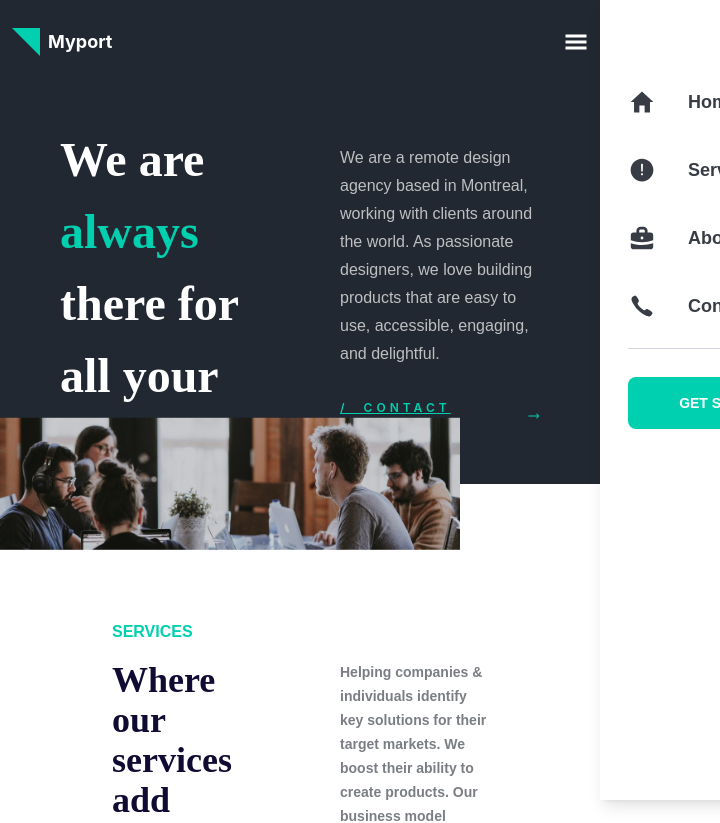
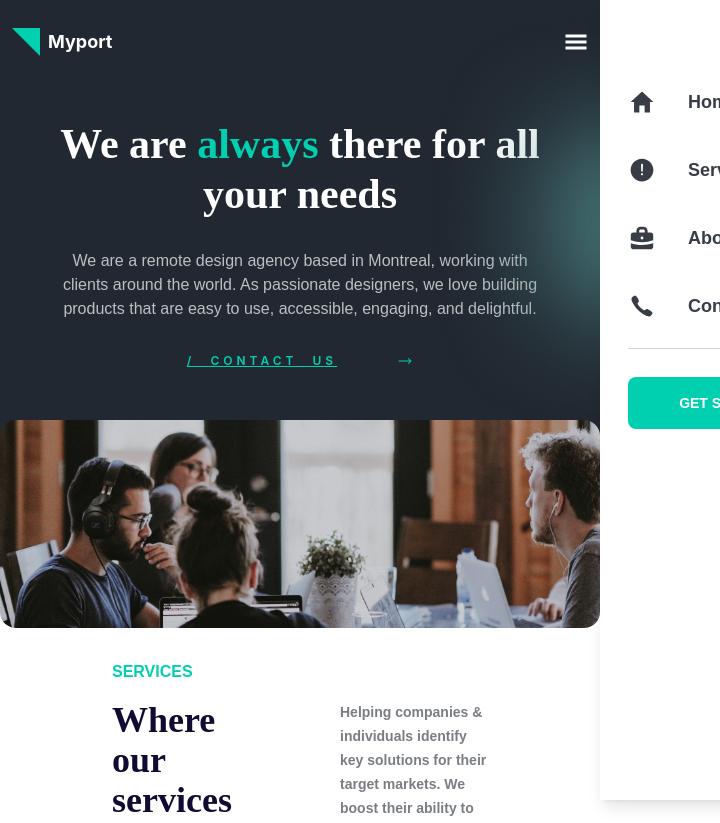
Before and after one commit to muneebkhan-dev/Agency-Website, a React (Vite) app: page / in a window 600 px wide. Shown: the top 823 px of the page, 720 px wide, since content can reach past the window. Built offline with nearby package versions, Linux system fonts and the light colour scheme.

Commit message:
hero section was made responsive

```diff
--- a/src/Pages/Home/Components/Hero.jsx
+++ b/src/Pages/Home/Components/Hero.jsx
@@ -4,27 +4,48 @@ import { HiArrowLongRight } from "react-icons/hi2"
 const Hero = () => {
   return (
     <section className='relative flex bg-[#222831]'>
-      <div className=" mx-auto relative min-h-100">
-      <div className='max-w-7xl px-15 mx-auto mt-10 w-full flex text-[#FFFFFF] gap-20'>
-        <div className='w-1/2'>
-          <h1 className="text-5xl leading-18 font-playfair font-semibold">We are <span className="text-[#00D0B0]">always</span> there for all your needs</h1>
-        </div>
-        <div className='w-1/2 flex flex-col my-5 gap-8'>
-          <div className="font-dm font-medium text-base leading-7 text-white/70">
-            We are a remote design agency based in Montreal, working with
-            clients around the world. As passionate designers, we love building
-            products that are easy to use, accessible, engaging, and delightful.
+      <div className='cont-1 relative min-h-110 md:min-h-110 lg:min-h-105 mx-auto'>
+        <div className='hero-sec max-w-7xl px-8 lg:px-15 mx-auto mt-5 md:mt-13 lg:mt-10 w-full flex items-center md:text-center lg:text-start flex-col lg:flex-row text-[#FFFFFF] md:gap-2 lg:gap-20'>
+          <div className='w-full md:2/3 lg:w-1/2'>
+            <h1 className='heading text-4xl md:text-5xl lg:text-6xl leading-10 md:leading-15 lg:leading-17 font-playfair font-semibold '>
+              We are <span className='text-[#00D0B0]'>always</span> there for
+              all your needs
+            </h1>
           </div>
-          <div className="flex items-center gap-15">
-            <span className="[word-spacing:8px] text-[#00D0B0] text-xs font-semibold tracking-[4px] uppercase underline">/ CONTACT US</span>
-            <HiArrowLongRight className="text-[#00D0B0]" />
+          <div className=' md:w-2/3 lg:w-1/2 flex flex-col my-5 gap-8 md:gap-10'>
+            <div className='para-1 font-dm font-medium text-sm md:text-base lg:text-base leading-6 lg:leading-7 text-white/70'>
+              We are a remote design agency based in Montreal, working with
+              clients around the world. As passionate designers, we love
+              building products that are easy to use, accessible, engaging, and
+              delightful.
+            </div>
+            <div className='button flex items-center justify-start md:justify-center lg:justify-start gap-15'>
+              <span className='[word-spacing:8px] text-[#00D0B0] text-xs font-semibold tracking-[4px] uppercase underline'>
+                / CONTACT US
+              </span>
+              <HiArrowLongRight className='text-[#00D0B0]' />
+            </div>
           </div>
         </div>
+        <div>
+          <img
+            className='absolute bottom-0 left-1/2 object-cover object-left md:object-center h-52 md:h-60 lg:h-70 w-full md:w-full lg:w-[80%] -translate-x-1/2 translate-y-1/2 md:translate-y-1/2 rounded-2xl lg:rounded-none'
+            src='/public/images/unsplash_hCb3lIB8L8E.png'
+            alt=''
+          />
+        </div>
       </div>
-        <img className="absolute bottom-0 right-35 w-[80%] translate-y-1/2" src="/public/images/unsplash_hCb3lIB8L8E.png" alt="" />
-      </div>
-      <img className="hidden md:flex lg:flex absolute bottom-0 left-0 w-1/4 translate-y-1/2" src="/public/images/Rectangle 380.png" alt="" />
-          </section>
+      <img
+        className='hidden lg:flex absolute bottom-0 left-0 w-1/4 translate-y-1/2'
+        src='/public/images/Rectangle 380.png'
+        alt=''
+      />
+      <img
+        src='/public/images/Rectangle 381.png'
+        alt='decorator img'
+        className='decorator-img md:hidden lg:hidden absolute w-1/2 -top-20 -right-30'
+      />
+    </section>
   )
 }
 
--- a/src/index.css
+++ b/src/index.css
@@ -13,3 +13,37 @@
 body {
   background-color: #ffffff;
 }
+
+@media (min-width: 767px) and (max-width: 877px) {
+    .heading {
+      font-size: 41px;
+    }
+}
+
+@media (min-width: 482px) and (max-width: 767px) {
+    .hero-sec {
+      margin-top: 35px;
+      width: 80%;
+      padding-left: 0px;
+      padding-right: 0px;
+      gap: 10px;
+    }
+
+    .para-1 {
+      text-align: center;
+      font-size: 16px;
+    }
+
+    .cont-1 {
+      text-align: center;
+    }
+
+    .button {
+      justify-content: center;
+    }
+
+    .heading {
+      font-size: 42px;
+      line-height: 50px;
+    }
+}
```
